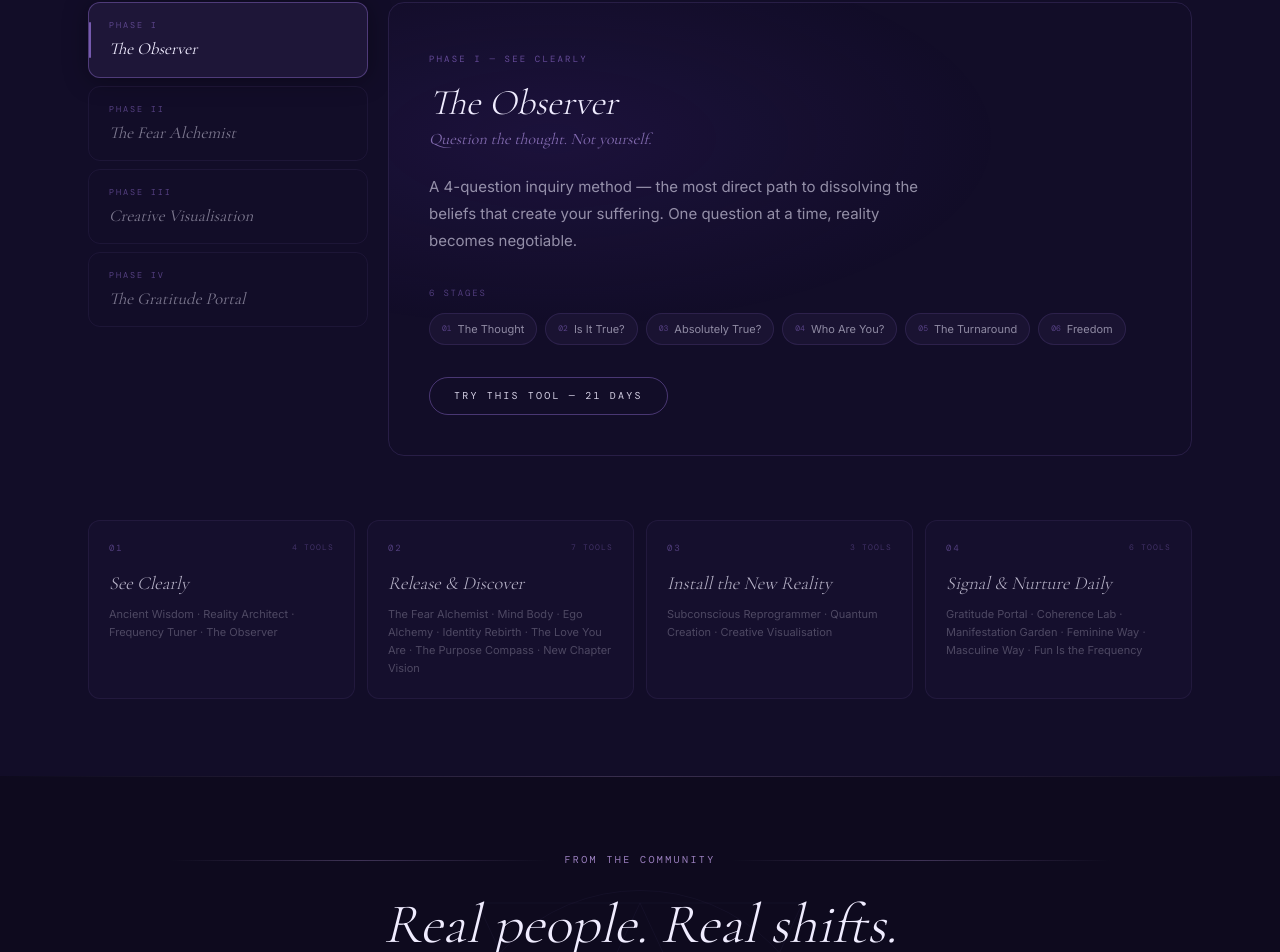
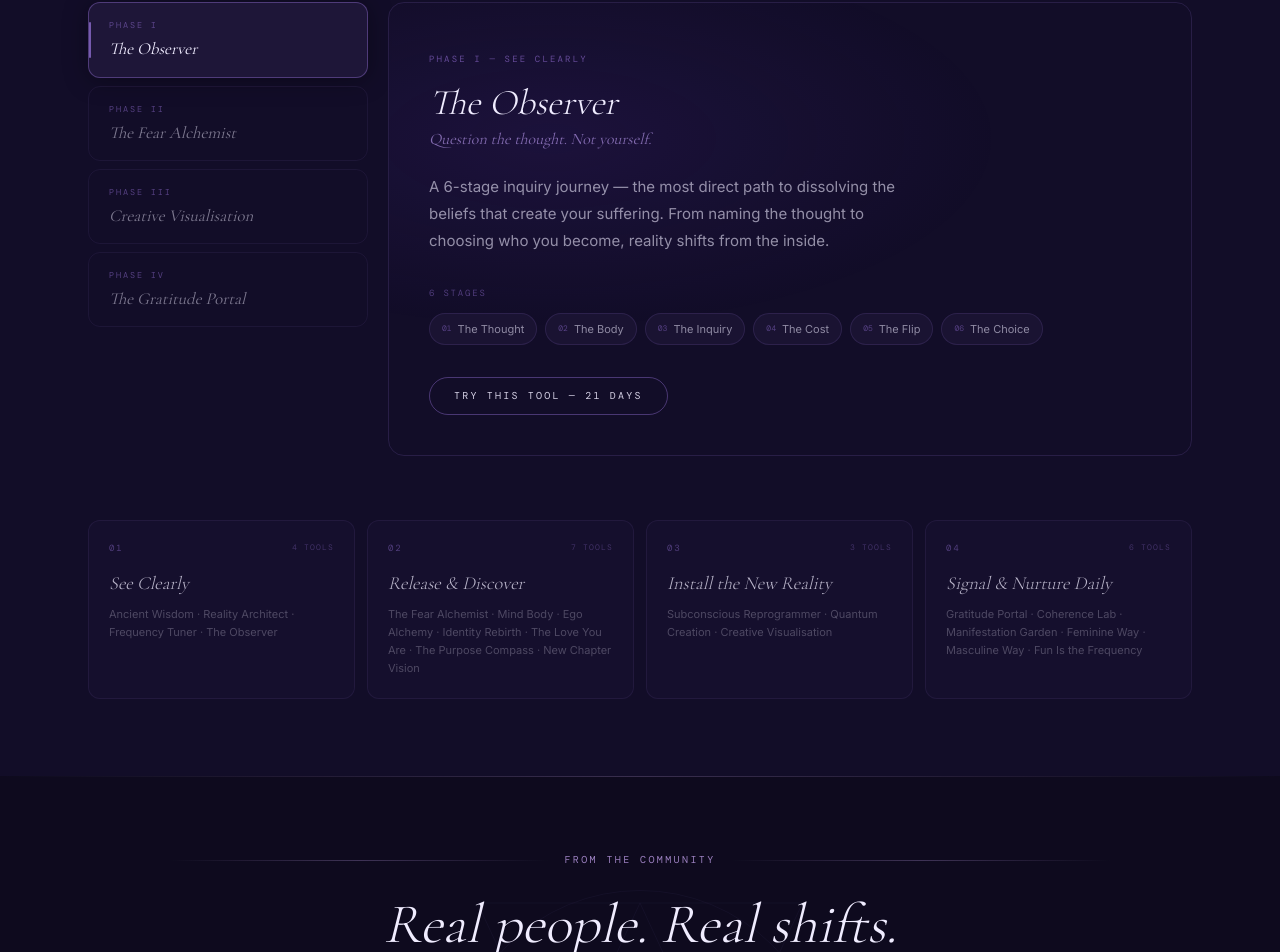
Before and after one commit to PixieC786/youcreateyou-website, a Next.js app: page / in a window 1280 px wide. Shown: the part 2250-3202 px from the top of the page. Built offline with nearby package versions, Linux system fonts and the light colour scheme; a web font is replaced by a local one.

Commit message:
feat: update The Observer to 6-stage transformation journey
Replace 4-question Byron Katie framing with original 6-stage inquiry:
The Thought · The Body · The Inquiry · The Cost · The Flip · The Choice

```diff
--- a/app/practice/page.tsx
+++ b/app/practice/page.tsx
@@ -13,7 +13,7 @@ const ALL_TOOLS = [
   { phase: '01', name: 'Ancient Wisdom Library', desc: 'Rotating wisdom from 16 traditions. Daily inspiration rooted in timeless truth.' },
   { phase: '01', name: 'Reality Architect', desc: 'Track your dominant thoughts, feelings, and words. See the frequency you\'re broadcasting.' },
   { phase: '01', name: 'Frequency Tuner', desc: 'I AM Frequency Map + Solfeggio tone player. Calibrate your vibrational frequency.' },
-  { phase: '01', name: 'The Observer', desc: '4-question quantum journaling method. Dissolve belief-based suffering.' },
+  { phase: '01', name: 'The Observer', desc: '6-stage inquiry journey. Name the thought, feel it, question it, see the cost, flip it, choose who you become.' },
   { phase: '02', name: 'The Fear Alchemist', desc: '6-stage somatic process that transforms fear into its hidden evolutionary gift.' },
   { phase: '02', name: 'Mind Body Connection', desc: '5-stage guided somatic release. The body holds every pattern you want to change.' },
   { phase: '02', name: 'Ego Alchemy', desc: '7-stage process for recognizing, understanding, and befriending your ego structures.' },
--- a/components/sections/AppShowcase.tsx
+++ b/components/sections/AppShowcase.tsx
@@ -13,8 +13,8 @@ const TOOLS = [
     phase: 'Phase I — See Clearly',
     name: 'The Observer',
     tagline: 'Question the thought. Not yourself.',
-    description: 'A 4-question inquiry method — the most direct path to dissolving the beliefs that create your suffering. One question at a time, reality becomes negotiable.',
-    stages: ['The Thought', 'Is It True?', 'Absolutely True?', 'Who Are You?', 'The Turnaround', 'Freedom'],
+    description: 'A 6-stage inquiry journey — the most direct path to dissolving the beliefs that create your suffering. From naming the thought to choosing who you become, reality shifts from the inside.',
+    stages: ['The Thought', 'The Body', 'The Inquiry', 'The Cost', 'The Flip', 'The Choice'],
     color: 'rgba(100,55,200,0.12)',
   },
   {
```
